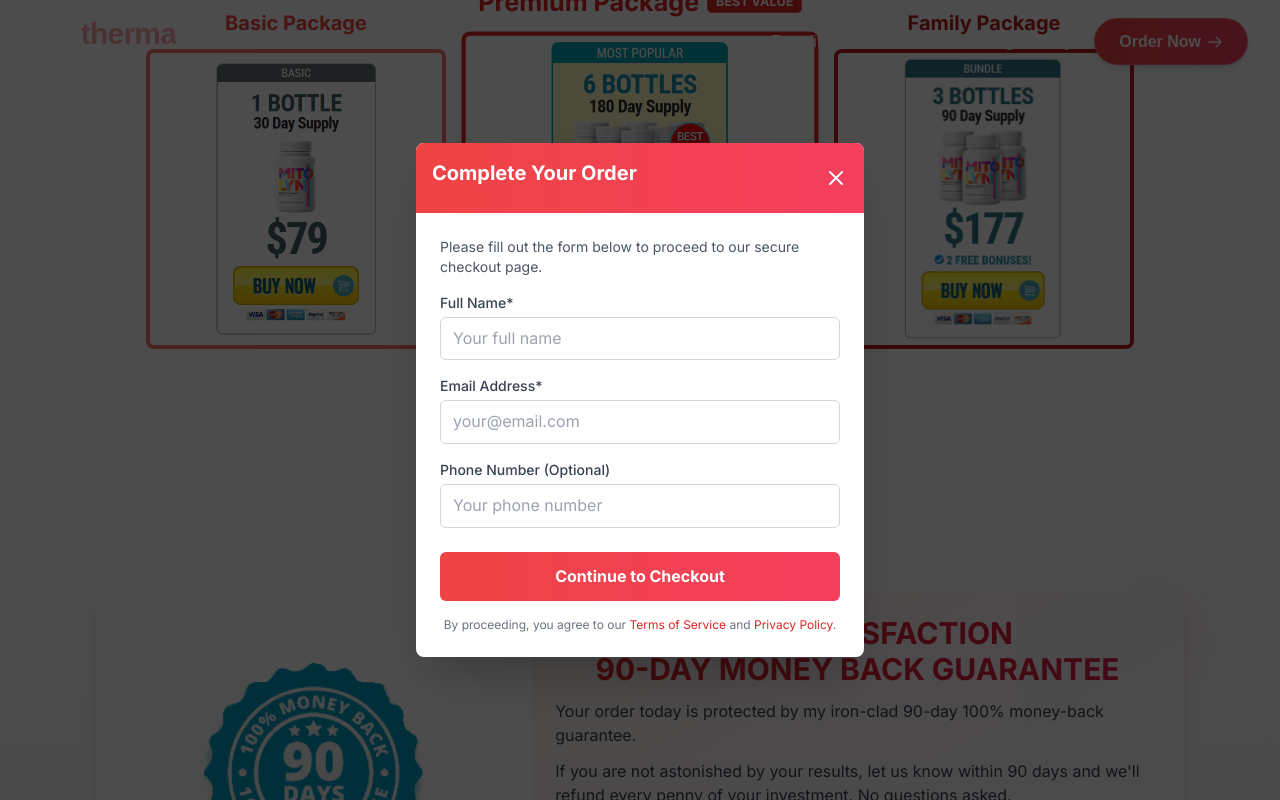
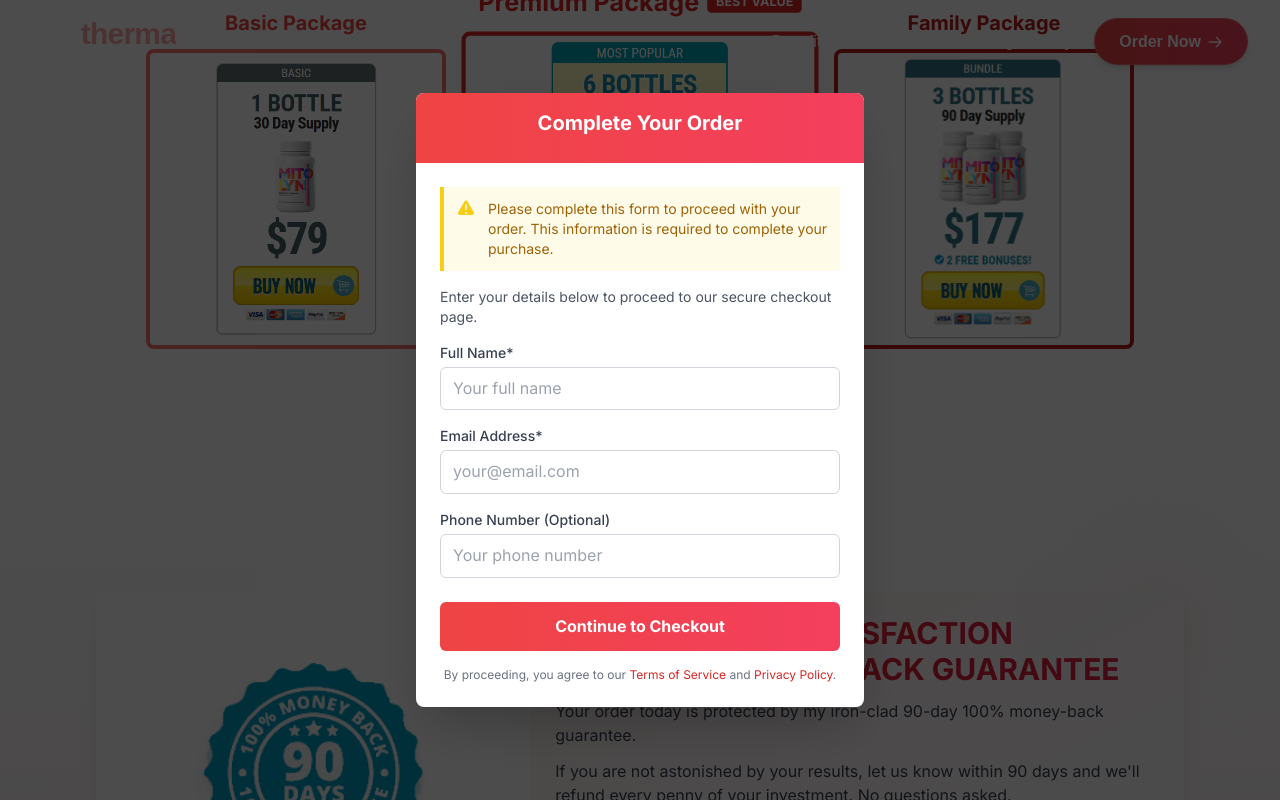
Before and after one commit to kaowserf/luxitherma, a Next.js app: page / in a window 1280 px wide. Both pictures are taken after a click on the button "Choose Your Package". Shown: the part 3237-4037 px from the top of the page. Built offline with nearby package versions, Linux system fonts and the light colour scheme.

Commit message:
Make OrderFormPopup mandatory and non-dismissible

```diff
--- a/app/components/OrderFormPopup.js
+++ b/app/components/OrderFormPopup.js
@@ -84,22 +84,24 @@
 
   if (!isOpen) return null;
 
+  // Prevent clicks inside the popup from closing it
+  const handlePopupClick = (e) => {
+    e.stopPropagation();
+  };
+
   return (
-    <div className="fixed inset-0 z-50 flex items-center justify-center bg-black bg-opacity-70 animate-fade-in px-4 sm:px-0">
-      <div className="bg-white rounded-lg shadow-2xl w-full max-w-md mx-auto animate-scale-in">
-        {/* Header */}
+    <div
+      className="fixed inset-0 z-50 flex items-center justify-center bg-black bg-opacity-70 animate-fade-in px-4 sm:px-0"
+      onClick={(e) => e.stopPropagation()} // Prevent clicks on backdrop from closing
+    >
+      <div
+        className="bg-white rounded-lg shadow-2xl w-full max-w-md mx-auto animate-scale-in"
+        onClick={handlePopupClick}
+      >
+        {/* Header - No close button */}
         <div className="bg-gradient-to-r from-red-500 to-rose-500 p-4 rounded-t-lg">
-          <div className="flex justify-between items-center">
+          <div className="flex justify-center items-center">
             <h2 className="text-xl font-bold text-white">Complete Your Order</h2>
-            <button
-              onClick={onClose}
-              className="text-white hover:text-red-100 transition-colors focus:outline-none"
-              aria-label="Close"
-            >
-              <svg xmlns="http://www.w3.org/2000/svg" className="h-6 w-6" fill="none" viewBox="0 0 24 24" stroke="currentColor">
-                <path strokeLinecap="round" strokeLinejoin="round" strokeWidth={2} d="M6 18L18 6M6 6l12 12" />
-              </svg>
-            </button>
           </div>
         </div>
 
@@ -117,8 +119,23 @@
             </div>
           ) : (
             <form onSubmit={handleSubmit}>
+              <div className="bg-yellow-50 border-l-4 border-yellow-400 p-3 mb-4">
+                <div className="flex">
+                  <div className="flex-shrink-0">
+                    <svg className="h-5 w-5 text-yellow-400" xmlns="http://www.w3.org/2000/svg" viewBox="0 0 20 20" fill="currentColor" aria-hidden="true">
+                      <path fillRule="evenodd" d="M8.485 2.495c.673-1.167 2.357-1.167 3.03 0l6.28 10.875c.673 1.167-.17 2.625-1.516 2.625H3.72c-1.347 0-2.189-1.458-1.515-2.625L8.485 2.495zM10 5a.75.75 0 01.75.75v4.5a.75.75 0 01-1.5 0v-4.5A.75.75 0 0110 5zm0 10a1 1 0 100-2 1 1 0 000 2z" clipRule="evenodd" />
+                    </svg>
+                  </div>
+                  <div className="ml-3">
+                    <p className="text-sm text-yellow-700">
+                      Please complete this form to proceed with your order. This information is required to complete your purchase.
+                    </p>
+                  </div>
+                </div>
+              </div>
+
               <p className="text-sm text-gray-600 mb-4">
-                Please fill out the form below to proceed to our secure checkout page.
+                Enter your details below to proceed to our secure checkout page.
               </p>
 
               {error && (
--- a/app/page.js
+++ b/app/page.js
@@ -20,8 +20,8 @@
 
   return (
     <div className="font-[family-name:var(--font-inter)]">
-      {/* Order Form Popup */}
-      <OrderFormPopup isOpen={showOrderForm} onClose={() => setShowOrderForm(false)} />
+      {/* Order Form Popup - Remove onClose functionality */}
+      <OrderFormPopup isOpen={showOrderForm} onClose={() => {}} />
 
       {/* Hero Section with Background Image */}
       <div className="relative min-h-[80vh] flex items-center justify-center overflow-hidden">
```
